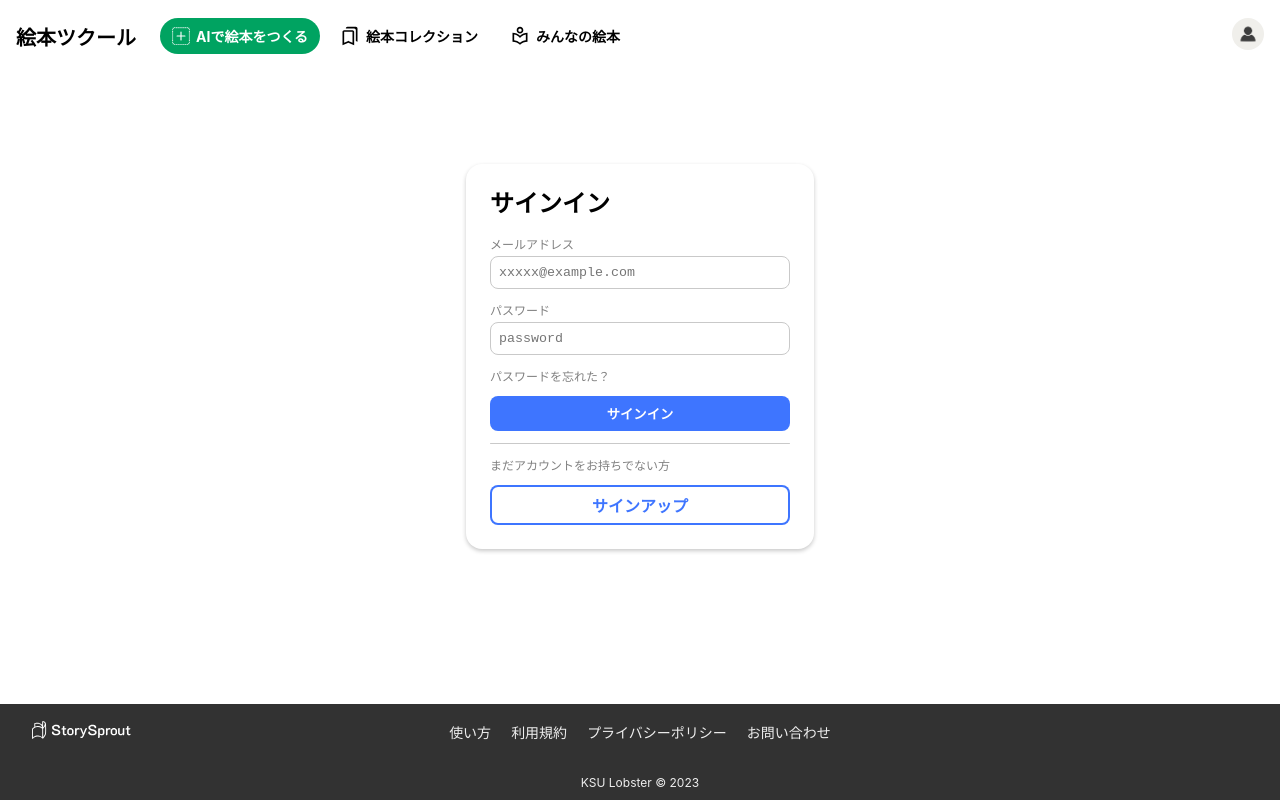
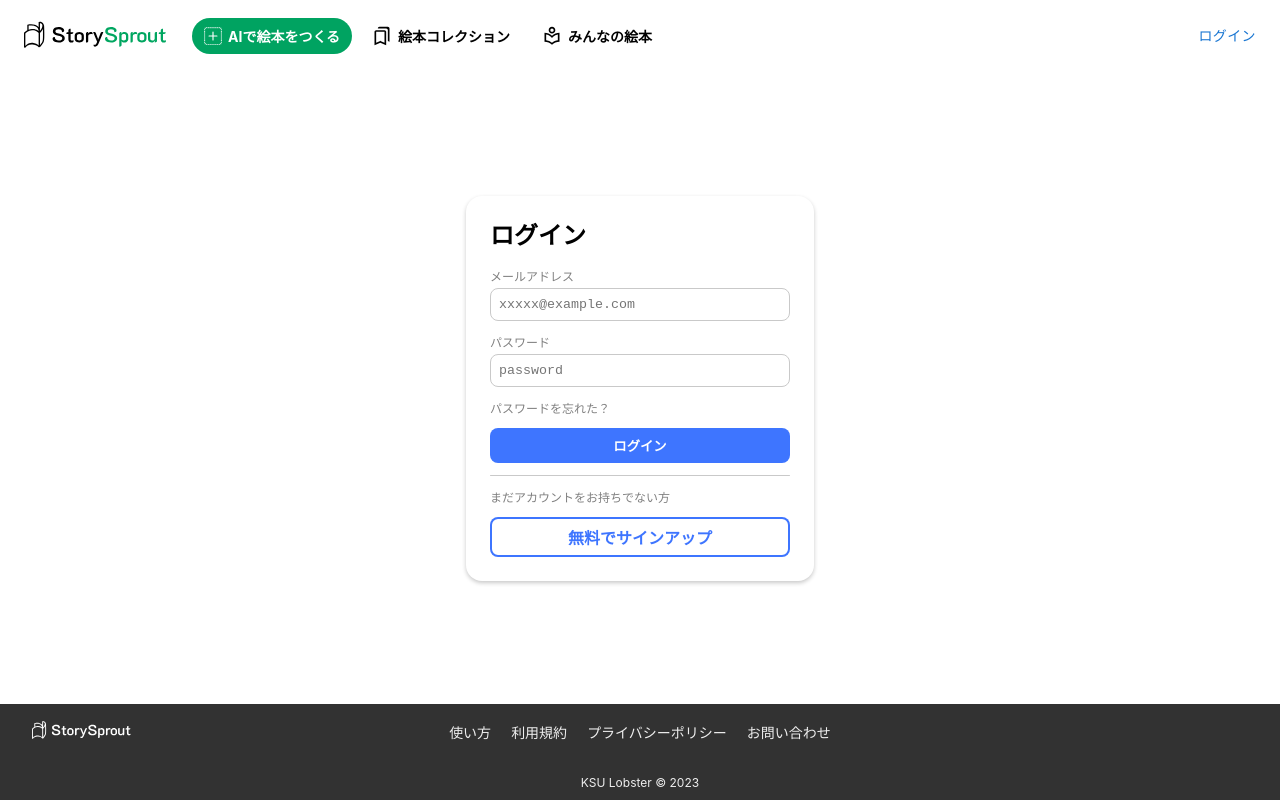
Before and after one commit to KsuLobster/hackathon_lobster, a React (Create React App) app: page / in a window 1280 px wide. Built offline with nearby package versions, Linux system fonts and the light colour scheme; no server answers; what reactfire would draw is missing.

Commit message:
サインインページとヘッダーを更新

```diff
--- a/package.json
+++ b/package.json
@@ -3,6 +3,9 @@
   "version": "0.1.0",
   "private": true,
   "dependencies": {
+    "@emotion/react": "^11.10.6",
+    "@emotion/styled": "^11.10.6",
+    "@mui/material": "^5.12.2",
     "@testing-library/jest-dom": "^5.16.5",
     "@testing-library/react": "^13.4.0",
     "@testing-library/user-event": "^13.5.0",
--- a/src/components/Header.module.css
+++ b/src/components/Header.module.css
@@ -1,24 +1,23 @@
 header {
   position: sticky;
   top: 0;
-  padding: 0 16px;
+  padding: 0 16px 0 24px;
   height: 72px;
   display: flex;
   align-items: center;
+  backdrop-filter: blur(2px);
 }
 
 /* ハンバーガーメニューのボタン */
 .menu_button {
   display: none;
   cursor: pointer;
-  margin-right: 12px;
+  margin-right: 16px;
+  user-select: none;
 }
 /* ロゴ */
-.nav_home {
-  font-weight: bold;
-  text-decoration: none;
-  color: #000000;
-  font-size: 20px;
+.nav_home img {
+  width: 144px;
 }
 /* ナビゲーションメニュー */
 .links {
@@ -54,16 +53,42 @@ a.nav_create:hover {
 
 .header_right {
   margin-left: auto;
+  display: flex;
+  align-items: center;
 }
-/* ユーザーアカウント */
-.nav_account img {
+
+.user_wrapper {
+  display: flex;
+  align-items: center;
+  gap: 8px;
+  border-radius: 999px;
+  padding: 4px 4px 4px 12px;
+  cursor: pointer;
+}
+.user_wrapper:hover {
+  outline: 1px solid #ccc;
+}
+.user_name {
+  font-size: 14px;
+}
+.user_icon img {
+  display: grid;
+  place-content: center;
   width: 32px;
   height: 32px;
   border-radius: 999px;
 }
+.account_menu {
+  position: absolute;
+  right: 16px;
+  top: 60px;
+  background: gray;
+  border-radius: 8px;
+  padding: 8px;
+}
 
 /* スマホデザイン */
-@media screen and (max-width: 670px) {
+@media screen and (max-width: 750px) {
   .menu_button {
     display: grid;
     place-items: center;
--- a/src/components/Header.tsx
+++ b/src/components/Header.tsx
@@ -1,10 +1,20 @@
+import MuiButton from '@mui/material/Button'
+import MuiMenu from '@mui/material/Menu'
+import MuiMenuItem from '@mui/material/MenuItem'
+import { signOut } from 'firebase/auth'
 import { useEffect, useState } from 'react'
-import style from './Header.module.css'
+import { useAuthState } from 'react-firebase-hooks/auth'
 import { BsPlusSquareDotted } from 'react-icons/bs'
 import { MdOutlineBookmarks, MdOutlineLocalLibrary } from 'react-icons/md'
 import { RxHamburgerMenu } from 'react-icons/rx'
+import { Link, useNavigate } from 'react-router-dom'
+import { auth } from '../firebase'
+import style from './Header.module.css'
 
 function Header() {
+  const [user] = useAuthState(auth)
+  const nav = useNavigate()
+
   // ウィンドウの幅を保持するstate
   const [windowWidth, setWindowWidth] = useState(window.innerWidth)
 
@@ -16,10 +26,17 @@ function Header() {
   }, [])
 
   // メニューをハンバーガーメニューに切り替えるウィンドウ幅
-  const menu_threshold = 670
+  const menu_threshold = 750
 
-  // メニューの表示状態
+  // ナビゲーションメニューの表示状態
   const [showMenu, setShowMenu] = useState(windowWidth > menu_threshold)
+
+  // アカウントメニューの表示状態
+  const [anchorEl, setAnchorEl] = useState<null | HTMLElement>(null)
+  const showAccountMenu = Boolean(anchorEl)
+  const handleClose = () => {
+    setAnchorEl(null)
+  }
 
   return (
     <header>
@@ -31,9 +48,12 @@ function Header() {
       >
         <RxHamburgerMenu size={24} />
       </div>
-      <a className={style.nav_home} href="/">
-        絵本ツクール
-      </a>
+      <Link className={style.nav_home} to="/">
+        <img
+          src={`${process.env.PUBLIC_URL}/assets/storysprout-logo.svg`}
+          alt="StorySproutロゴ"
+        />
+      </Link>
       <div
         className={style.links}
         style={{
@@ -41,26 +61,81 @@ function Header() {
           display: windowWidth > menu_threshold ? '' : showMenu ? '' : 'none',
         }}
       >
-        <a className={style.nav_create} href="/story-input">
+        <Link className={style.nav_create} to="/story-input">
           <BsPlusSquareDotted size={18} />
           AIで絵本をつくる
-        </a>
-        <a className={style.nav_collection} href="/collections">
+        </Link>
+        <Link className={style.nav_collection} to="/collections">
           <MdOutlineBookmarks size={20} />
           絵本コレクション
-        </a>
-        <a className={style.nav_library} href="/library">
+        </Link>
+        <Link className={style.nav_library} to="/library">
           <MdOutlineLocalLibrary size={20} />
           みんなの絵本
-        </a>
+        </Link>
       </div>
       <div className={style.header_right}>
-        <a className={style.nav_account} href="/signin">
-          <img
-            src={`${process.env.PUBLIC_URL}/assets/profile-icon-placeholder.jpg`}
-            alt="アカウントアイコン画像"
-          />
-        </a>
+        <div className={style.account_wrapper}>
+          <MuiButton
+            id="account-menu-button"
+            className={style.user_wrapper}
+            aria-controls={showAccountMenu ? 'account-menu' : undefined}
+            aria-haspopup="true"
+            aria-expanded={showAccountMenu ? 'true' : undefined}
+            onClick={(e) => {
+              if (user) {
+                setAnchorEl(e.currentTarget)
+              } else {
+                nav('/')
+              }
+            }}
+          >
+            <div className={style.user_name}>
+              {user ? user?.displayName || '名無し' : 'ログイン'}
+            </div>
+            {user && (
+              <div className={style.user_icon}>
+                <img
+                  src={`${process.env.PUBLIC_URL}/assets/profile-icon-placeholder.jpg`}
+                  alt="アカウントアイコン画像"
+                />
+              </div>
+            )}
+          </MuiButton>
+          <MuiMenu
+            id="account-menu"
+            anchorEl={anchorEl}
+            open={showAccountMenu}
+            onClose={handleClose}
+            MenuListProps={{
+              'aria-labelledby': 'account-menu-button',
+            }}
+          >
+            <MuiMenuItem
+              onClick={() => {
+                setAnchorEl(null)
+                nav('/account')
+              }}
+            >
+              アカウント設定
+            </MuiMenuItem>
+            <MuiMenuItem
+              onClick={() => {
+                setAnchorEl(null)
+                signOut(auth)
+                  .then(() => {
+                    console.log('ログアウトしました')
+                    nav('/')
+                  })
+                  .catch((err) => {
+                    console.log(err)
+                  })
+              }}
+            >
+              ログアウト
+            </MuiMenuItem>
+          </MuiMenu>
+        </div>
       </div>
     </header>
   )
--- a/src/pages/Signin.module.css
+++ b/src/pages/Signin.module.css
@@ -3,12 +3,14 @@
   --gray: rgb(201, 201, 201);
 }
 .app {
-  min-height: calc(100vh - 72px - 96px);
   display: grid;
   place-content: center;
+  /* padding: 36px; */
+  min-height: 462px;
+  height: calc(100vh - 72px - 96px);
 }
 .form_container {
-  margin-top: -64px;
+  /* margin-top: -64px; */
   width: 300px;
   box-shadow: 0 2px 4px rgb(201, 201, 201);
   border-radius: 16px;
--- a/src/pages/Signin.tsx
+++ b/src/pages/Signin.tsx
@@ -1,14 +1,19 @@
+import { signInWithEmailAndPassword } from 'firebase/auth'
+import { useState } from 'react'
+import { useAuthState } from 'react-firebase-hooks/auth'
+import { Link } from 'react-router-dom'
+import { auth } from '../firebase'
+import Home from './Home'
 import style from './Signin.module.css'
-import { Link, useNavigate } from 'react-router-dom'
-import { signInWithEmailAndPassword } from 'firebase/auth'
-import { auth } from '../firebase'
-import { useState } from 'react'
 
 function Signin() {
   const [email, setEmail] = useState<string>('')
   const [password, setPassword] = useState<string>('')
-  const nav = useNavigate()
 
+  // ユーザーのログイン状態を保持するstate
+  const [user] = useAuthState(auth)
+
+  // ログインボタンが押されたときの処理
   const handleLogin = async (e: React.FormEvent<HTMLFormElement>) => {
     e.preventDefault()
 
@@ -17,7 +22,6 @@ function Signin() {
         const user = userCredential.user
         console.log('Success to login')
         console.log(user)
-        nav('/home')
       })
       .catch((error) => {
         const errorCode = error.code
@@ -27,10 +31,16 @@ function Signin() {
       })
   }
 
+  if (user) {
+    // ログイン済みの場合、Homeコンポーネントを表示
+    return <Home />
+  }
+  // 未ログインの場合、ログイン画面を表示
+  else
     return (
       <div className={style.app}>
         <div className={style.form_container}>
-        <h1>サインイン</h1>
+          <h1>ログイン</h1>
           <form className={style.form} onSubmit={handleLogin}>
             <div>
               <div className={style.input_label}>メールアドレス</div>
@@ -58,14 +68,14 @@ function Signin() {
               パスワードを忘れた？
             </Link>
             <button type="submit" className={style.form_submit}>
-            サインイン
+              ログイン
             </button>
           </form>
           <hr />
           <div className={style.signup_nav_form}>
             <div className={style.notice}>まだアカウントをお持ちでない方</div>
             <Link to="./signup" className={style.link_signup}>
-            サインアップ
+              無料でサインアップ
             </Link>
           </div>
         </div>
```
Also changed, not shown: public/assets/storysprout-logo.svg (added), 1 other file (tests, documents, lock files or other folders). Lines whose indentation alone changed are shown as unchanged.
